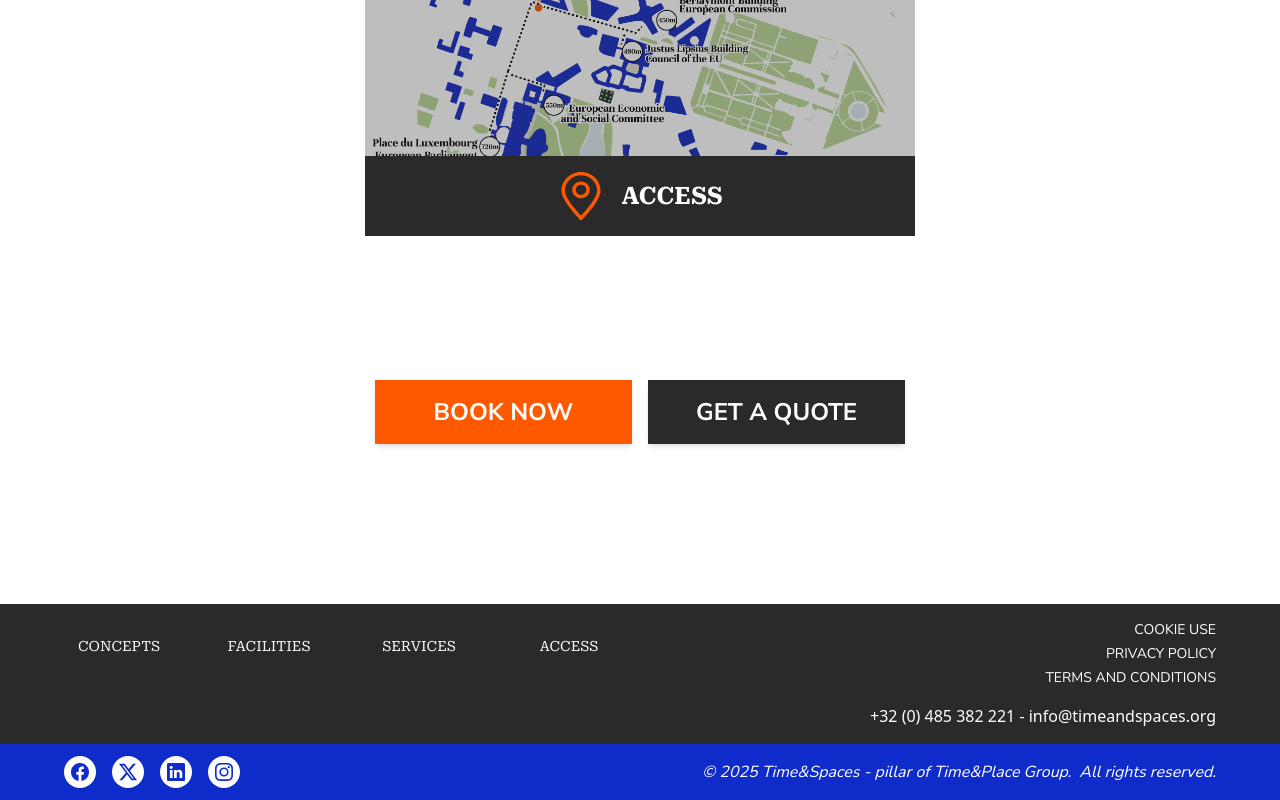
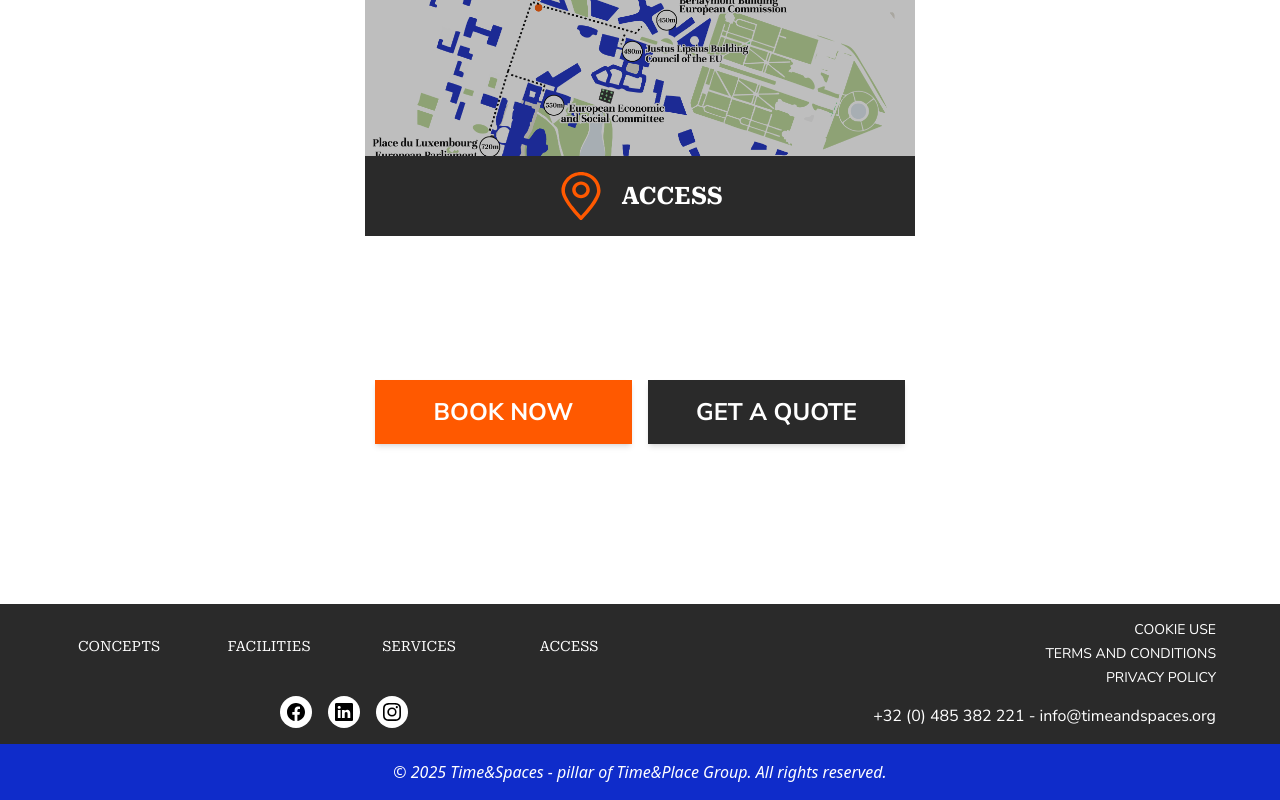
Before and after one commit to stefanolami/spaces, a Next.js app: page / in a window 1280 px wide. Shown: the part 1827-2627 px from the top of the page. Built offline with nearby package versions, Linux system fonts and the light colour scheme.

Commit message:
refactor: simplify footer layout and remove Twitter link

```diff
--- a/src/components/footer.tsx
+++ b/src/components/footer.tsx
@@ -2,15 +2,21 @@
 
 import Link from 'next/link'
 import { usePathname } from 'next/navigation'
-import { BsTwitterX, BsFacebook, BsLinkedin, BsInstagram } from 'react-icons/bs'
+import { BsFacebook, BsLinkedin, BsInstagram } from 'react-icons/bs'
 
 const Footer = () => {
 	const path = usePathname()
 
 	return (
 		<footer className="w-full">
-			<div className="w-full h-6 md:h-auto md:py-4 bg-black-spaces">
-				<div className="w-[90%] max-w-[1200px] mx-auto h-full flex flex-row items-center md:items-start justify-center md:justify-between">
+			<div className="w-full py-4  bg-black-spaces font-nunito">
+				<div className="md:hidden flex flex-row items-center justify-center gap-4 text-xs text-white">
+					<span>+32 (0) 485 382 221</span>
+					<span>|</span>
+					<span>info@timeandspaces.org</span>
+				</div>
+				<div className="w-[90%] max-w-[1200px] mx-auto h-full flex flex-col md:flex-row items-center md:items-start justify-center md:justify-between">
+					<div className="flex flex-col items-center gap-10">
 						<nav className="mt-4 hidden md:grid grid-cols-4 gap-6 lg:gap-10 items-center text-center h-full font-robo text-sm font-normal text-white">
 							{LINKS.map((link, index) => (
 								<Link
@@ -28,11 +34,23 @@ const Footer = () => {
 								</Link>
 							))}
 						</nav>
+						<div className="flex flex-row justify-center gap-4 my-4 md:my-0">
+							{SOCIAL_LINKS.map((link, index) => (
+								<Link
+									className="w-5 h-5 md:w-6 md:h-6 xl:w-8 xl:h-8 rounded-full flex items-center justify-center bg-white"
+									key={index}
+									href={link.path}
+								>
+									<link.icon className="text-xs md:text-sm xl:text-lg" />
+								</Link>
+							))}
+						</div>
+					</div>
 					<div className="">
 						<div className="flex flex-row md:flex-col gap-4 md:gap-1 items-center md:items-end justify-center">
 							{POLICIES_LINKS.map((link, index) => (
 								<Link
-									className="font-nunito text-[10px] md:text-sm text-white"
+									className=" text-[10px] md:text-sm text-white"
 									key={index}
 									href={link.path}
 								>
@@ -47,46 +65,11 @@ const Footer = () => {
 				</div>
 			</div>
 			<div className="w-full h-auto py-2 md:h-12 md:py-0 xl:h-14 bg-blue-spaces">
-				<div className="h-full flex md:hidden flex-col items-center justify-center gap-2">
-					<div className="md:hidden w-[90%] max-w-[1200px] mx-auto flex flex-row items-center justify-between h-full gap-2">
-						<div className="flex flex-row justify-center gap-4">
-							{SOCIAL_LINKS.map((link, index) => (
-								<Link
-									className="w-5 h-5 md:w-6 md:h-6 xl:w-8 xl:h-8 rounded-full flex items-center justify-center bg-white"
-									key={index}
-									href={link.path}
-								>
-									<link.icon className="text-xs md:text-sm xl:text-lg text-blue-spaces" />
-								</Link>
-							))}
-						</div>
-						<p className="text-right font-nunito text-[8px] italic text-white">
+				<div className="h-full flex items-center justify-center text-center  text-[8px] md:text-sm xl:text-base italic text-white">
+					<p>
 						© 2025 Time&Spaces - pillar of Time&Place Group. All
 						rights reserved.
 					</p>
-					</div>
-					<span className="text-white block text-xs text-center italic">
-						+32 (0) 485 382 221 - info@timeandspaces.org
-					</span>
-				</div>
-				<div className="hidden md:flex w-[90%] max-w-[1200px]  mx-auto flex-row items-center justify-between h-full gap-2">
-					<div className="h-full flex flex-col items-center justify-start md:justify-center">
-						<div className="flex flex-row justify-center gap-4 mt-4 md:mt-0">
-							{SOCIAL_LINKS.map((link, index) => (
-								<Link
-									className="w-5 h-5 md:w-6 md:h-6 xl:w-8 xl:h-8 rounded-full flex items-center justify-center bg-white"
-									key={index}
-									href={link.path}
-								>
-									<link.icon className="text-xs md:text-sm xl:text-lg text-blue-spaces" />
-								</Link>
-							))}
-						</div>
-					</div>
-					<div className="h-full flex flex-col md:flex-row items-end md:items-center justify-end mb-4 md:mb-0 text-right font-nunito text-[8px] md:text-sm xl:text-base italic text-white md:space-x-2">
-						<p>© 2025 Time&Spaces - pillar of Time&Place Group.</p>
-						<p> All rights reserved.</p>
-					</div>
 				</div>
 			</div>
 			<div className="bg-brown-spaces text-black-spaces  hidden">
@@ -104,12 +87,12 @@ const POLICIES_LINKS = [
 		path: '/cookie-use',
 	},
 	{
+		name: 'TERMS AND CONDITIONS',
+		path: '/terms-and-conditions',
+	},
+	{
 		name: 'PRIVACY POLICY',
 		path: '/privacy-policy',
-	},
-	{
-		name: 'TERMS AND CONDITIONS',
-		path: '/terms-and-conditions',
 	},
 ]
 
@@ -117,10 +100,6 @@ const SOCIAL_LINKS = [
 	{
 		icon: BsFacebook,
 		path: 'https://facebook.com/',
-	},
-	{
-		icon: BsTwitterX,
-		path: 'https://twitter.com/',
 	},
 	{
 		icon: BsLinkedin,
```
Lines whose indentation alone changed are shown as unchanged.
